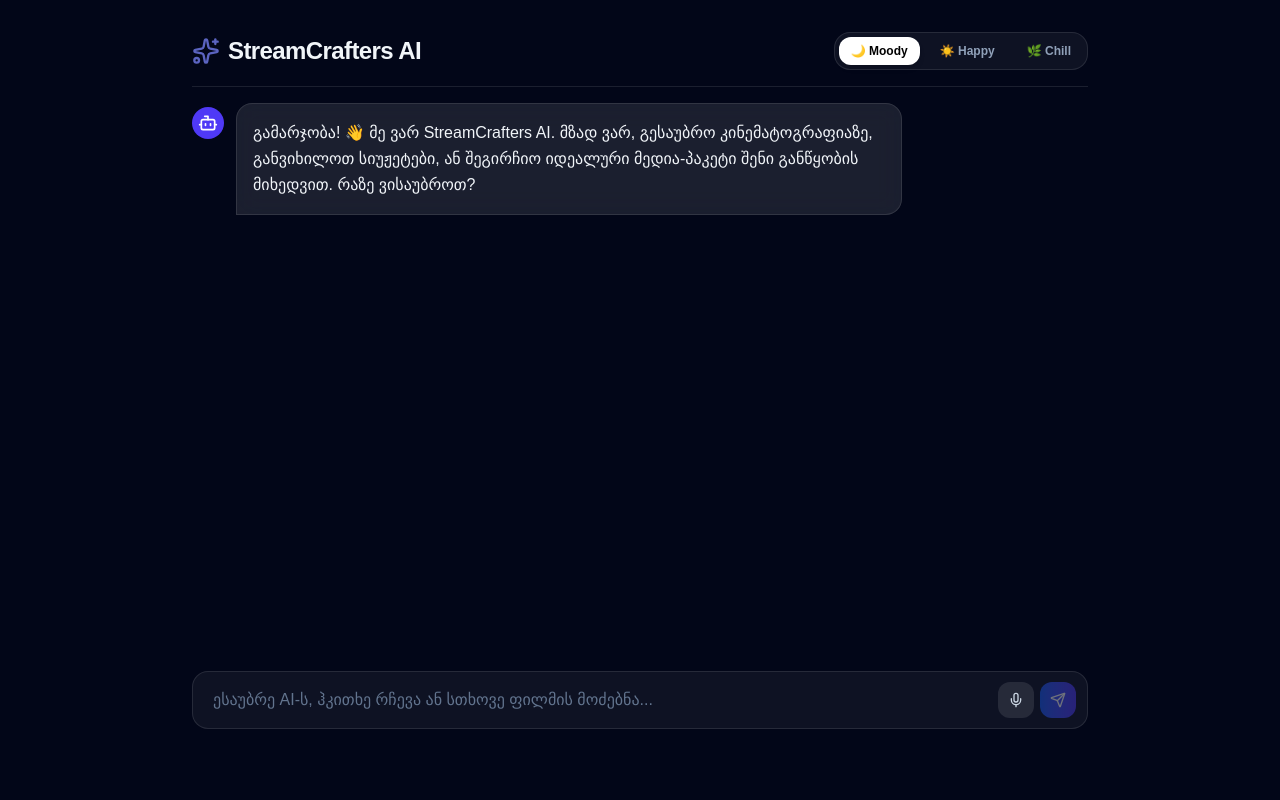
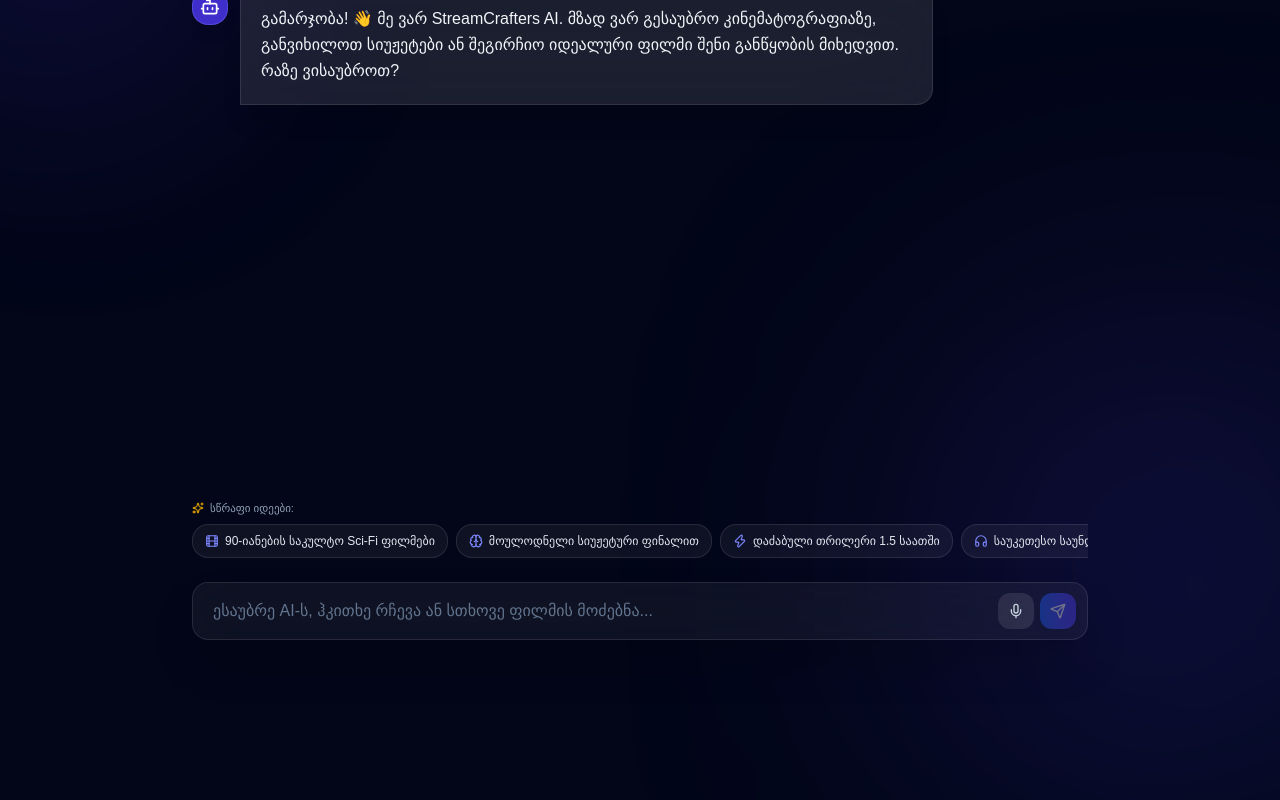
Before and after one commit to lukitomukba-hue/streamcrafters, a Next.js app: page / in a window 1280 px wide. Built offline with nearby package versions, Linux system fonts and the light colour scheme.

Commit message:
Add Glowing Ambient Orbs and Quick Prompt Chips UI

```diff
--- a/src/app/page.tsx
+++ b/src/app/page.tsx
@@ -1,7 +1,7 @@
 "use client";
 
 import { useState, useRef, useEffect } from "react";
-import { Sparkles, Music, Tv, Send, Mic, MicOff, Loader2, BookOpen, Play, X, Bot, User } from "lucide-react";
+import { Sparkles, Music, Tv, Send, Mic, MicOff, Loader2, BookOpen, Play, X, Bot, User, Film, Zap, Brain, Headphones } from "lucide-react";
 
 type Mood = "moody" | "happy" | "chill";
 
@@ -36,7 +36,7 @@
     {
       id: "1",
       sender: "ai",
-      text: "გამარჯობა! 👋 მე ვარ StreamCrafters AI. მზად ვარ, გესაუბრო კინემატოგრაფიაზე, განვიხილოთ სიუჟეტები, ან შეგირჩიო იდეალური მედია-პაკეტი შენი განწყობის მიხედვით. რაზე ვისაუბროთ?",
+      text: "გამარჯობა! 👋 მე ვარ StreamCrafters AI. მზად ვარ გესაუბრო კინემატოგრაფიაზე, განვიხილოთ სიუჟეტები ან შეგირჩიო იდეალური ფილმი შენი განწყობის მიხედვით. რაზე ვისაუბროთ?",
     },
   ]);
 
@@ -46,10 +46,17 @@
     messagesEndRef.current?.scrollIntoView({ behavior: "smooth" });
   }, [messages, loading]);
 
+  // 🌌 ატმოსფერული ფონების სტილები განწყობის მიხედვით
   const themeStyles = {
     moody: "bg-slate-950 text-slate-100 border-slate-800",
-    happy: "bg-amber-950 text-amber-50 border-amber-800",
-    chill: "bg-emerald-950 text-emerald-50 border-emerald-800",
+    happy: "bg-amber-950/90 text-amber-50 border-amber-800",
+    chill: "bg-emerald-950/90 text-emerald-50 border-emerald-800",
+  };
+
+  const orbGlows = {
+    moody: "from-blue-600/20 via-indigo-600/20 to-purple-800/20",
+    happy: "from-amber-500/20 via-orange-500/20 to-yellow-600/20",
+    chill: "from-emerald-500/20 via-teal-500/20 to-cyan-700/20",
   };
 
   const accentColors = {
@@ -57,6 +64,14 @@
     happy: "from-amber-500 to-orange-500 hover:from-amber-400 hover:to-orange-400",
     chill: "from-emerald-600 to-teal-600 hover:from-emerald-500 hover:to-teal-500",
   };
+
+  // 💡 სწრაფი Prompt Chips ღილაკების სია
+  const promptChips = [
+    { icon: <Film className="w-3.5 h-3.5" />, text: "90-იანების საკულტო Sci-Fi ფილმები" },
+    { icon: <Brain className="w-3.5 h-3.5" />, text: "მოულოდნელი სიუჟეტური ფინალით" },
+    { icon: <Zap className="w-3.5 h-3.5" />, text: "დაძაბული თრილერი 1.5 საათში" },
+    { icon: <Headphones className="w-3.5 h-3.5" />, text: "საუკეთესო საუნდტრეკის მქონე ფილმი" },
+  ];
 
   // 🎙️ ხმოვანი ძებნა
   const handleVoiceInput = () => {
@@ -86,13 +101,14 @@
   };
 
   // 💬 მესიჯის გაგზავნა
-  const handleSend = async () => {
-    if (!input.trim() || loading) return;
+  const handleSend = async (customText?: string) => {
+    const textToSend = customText || input;
+    if (!textToSend.trim() || loading) return;
 
     const userMsg: Message = {
       id: Date.now().toString(),
       sender: "user",
-      text: input.trim(),
+      text: textToSend.trim(),
     };
 
     const newMessages = [...messages, userMsg];
@@ -133,23 +149,36 @@
   };
 
   return (
-    <main className={`min-h-screen transition-colors duration-500 ${themeStyles[mood]} flex flex-col p-4 md:p-8 relative`}>
-      <div className="max-w-4xl w-full mx-auto flex-1 flex flex-col space-y-4">
+    <main className={`min-h-screen transition-colors duration-700 ${themeStyles[mood]} flex flex-col p-4 md:p-8 relative overflow-hidden select-none`}>
+
+      {/* 🌌 Dynamic Ambient Glowing Orbs (ატმოსფერული ფონური სინათლე) */}
+      <div className={`absolute -top-32 -left-32 w-96 h-96 bg-gradient-to-br ${orbGlows[mood]} rounded-full blur-[120px] pointer-events-none transition-all duration-1000 animate-pulse`} />
+      <div className={`absolute -bottom-32 -right-32 w-[30rem] h-[30rem] bg-gradient-to-tl ${orbGlows[mood]} rounded-full blur-[140px] pointer-events-none transition-all duration-1000`} />
+
+      <div className="max-w-4xl w-full mx-auto flex-1 flex flex-col space-y-4 relative z-10">
 
         {/* Header */}
-        <header className="flex items-center justify-between border-b border-white/10 pb-4">
-          <div className="flex items-center gap-2">
-            <Sparkles className="w-7 h-7 text-indigo-400 animate-pulse" />
-            <h1 className="text-xl md:text-2xl font-bold tracking-tight">StreamCrafters AI</h1>
+        <header className="flex items-center justify-between border-b border-white/10 pb-4 backdrop-blur-md">
+          <div className="flex items-center gap-2.5">
+            <div className="p-2 bg-white/10 rounded-2xl border border-white/10 backdrop-blur-xl">
+              <Sparkles className="w-6 h-6 text-indigo-400 animate-pulse" />
+            </div>
+            <div>
+              <h1 className="text-xl md:text-2xl font-black tracking-tight bg-gradient-to-r from-white via-slate-200 to-slate-400 bg-clip-text text-transparent">
+                StreamCrafters AI
+              </h1>
+              <p className="text-[10px] md:text-xs text-slate-400">Multi-Agent Cinema Companion</p>
+            </div>
           </div>
 
-          <div className="flex items-center gap-2 bg-white/5 p-1 rounded-2xl border border-white/10">
+          {/* Mood Selector */}
+          <div className="flex items-center gap-1.5 bg-white/5 p-1.5 rounded-2xl border border-white/10 backdrop-blur-xl">
             {(["moody", "happy", "chill"] as Mood[]).map((m) => (
               <button
                 key={m}
                 onClick={() => setMood(m)}
-                className={`px-3 py-1.5 rounded-xl text-xs font-semibold capitalize transition-all ${
-                  mood === m ? "bg-white text-black shadow-md" : "text-slate-400 hover:text-white"
+                className={`px-3 py-1.5 rounded-xl text-xs font-semibold capitalize transition-all duration-300 ${
+                  mood === m ? "bg-white text-black shadow-lg scale-105" : "text-slate-400 hover:text-white"
                 }`}
               >
                 {m === "moody" && "🌙 Moody"}
@@ -161,61 +190,61 @@
         </header>
 
         {/* 💬 Chat Container */}
-        <div className="flex-1 overflow-y-auto space-y-4 pr-2 max-h-[68vh] min-h-[50vh]">
+        <div className="flex-1 overflow-y-auto space-y-4 pr-2 max-h-[62vh] min-h-[48vh] custom-scrollbar">
           {messages.map((msg) => (
             <div
               key={msg.id}
               className={`flex gap-3 ${msg.sender === "user" ? "justify-end" : "justify-start"}`}
             >
               {msg.sender === "ai" && (
-                <div className="w-8 h-8 rounded-full bg-indigo-600 flex items-center justify-center shrink-0 mt-1">
+                <div className="w-9 h-9 rounded-2xl bg-indigo-600/80 border border-indigo-400/30 flex items-center justify-center shrink-0 mt-1 shadow-lg backdrop-blur-md">
                   <Bot className="w-5 h-5 text-white" />
                 </div>
               )}
 
-              <div className="max-w-[85%] md:max-w-[75%] space-y-3">
+              <div className="max-w-[85%] md:max-w-[78%] space-y-3">
                 <div
-                  className={`p-4 rounded-2xl text-sm md:text-base leading-relaxed whitespace-pre-wrap ${
+                  className={`p-4 md:p-5 rounded-2xl text-sm md:text-base leading-relaxed whitespace-pre-wrap transition-all duration-300 ${
                     msg.sender === "user"
-                      ? "bg-indigo-600 text-white rounded-br-none ml-auto"
-                      : "bg-white/10 backdrop-blur-md border border-white/10 rounded-bl-none"
+                      ? "bg-gradient-to-r from-indigo-600 to-blue-600 text-white rounded-br-none ml-auto shadow-xl"
+                      : "bg-white/10 backdrop-blur-xl border border-white/10 rounded-bl-none shadow-xl hover:border-white/20"
                   }`}
                 >
                   {msg.text}
                 </div>
 
-                {/* Movie Card */}
+                {/* 🎬 Movie Card */}
                 {msg.movie && (
-                  <div className="border border-white/15 bg-black/40 rounded-2xl p-5 space-y-4 backdrop-blur-lg shadow-2xl animate-in fade-in duration-300">
+                  <div className="border border-white/15 bg-black/50 rounded-3xl p-5 md:p-6 space-y-4 backdrop-blur-2xl shadow-2xl transition-all hover:border-white/30">
                     <div className="flex items-start justify-between border-b border-white/10 pb-3">
                       <div>
-                        <h3 className="text-xl font-black text-white">{msg.movie.title} ({msg.movie.year})</h3>
-                        <p className="text-slate-400 text-xs mt-0.5">
-                          რეჟისორი: {msg.movie.director} | IMDb: ⭐ {msg.movie.imdbRating}
+                        <h3 className="text-xl md:text-2xl font-black text-white tracking-wide">{msg.movie.title} ({msg.movie.year})</h3>
+                        <p className="text-slate-400 text-xs mt-1">
+                          რეჟისორი: <span className="text-slate-200 font-medium">{msg.movie.director}</span> | IMDb: ⭐ <span className="text-amber-400 font-bold">{msg.movie.imdbRating}</span>
                         </p>
                       </div>
-                      <span className="px-2.5 py-1 bg-amber-500/20 text-amber-300 border border-amber-500/30 rounded-lg text-xs font-bold">
-                        {msg.movie.matchScore}% Match
+                      <span className="px-3 py-1 bg-emerald-500/20 text-emerald-300 border border-emerald-500/30 rounded-xl text-xs font-black tracking-wider shadow-inner">
+                        {msg.movie.matchScore}% MATCH
                       </span>
                     </div>
 
-                    <p className="text-slate-300 text-xs md:text-sm">
-                      <strong className="text-white">AI დასაბუთება:</strong> {msg.movie.aiReasoning}
+                    <p className="text-slate-300 text-xs md:text-sm leading-relaxed">
+                      <strong className="text-white font-semibold">AI დასაბუთება:</strong> {msg.movie.aiReasoning}
                     </p>
 
                     <button
                       onClick={() => setSelectedTrailerMovie(msg.movie!)}
-                      className="w-full py-2.5 bg-red-600 hover:bg-red-500 text-white font-bold text-xs md:text-sm rounded-xl flex items-center justify-center gap-2 transition shadow-md"
+                      className="w-full py-3 bg-red-600 hover:bg-red-500 text-white font-bold text-xs md:text-sm rounded-2xl flex items-center justify-center gap-2 transition-all shadow-lg active:scale-95"
                     >
-                      <Play className="w-4 h-4 fill-white" /> თრეილერის ყურება
+                      <Play className="w-4 h-4 fill-white" /> ოფიციალური თრეილერის ყურება
                     </button>
 
                     <div className="grid grid-cols-1 md:grid-cols-2 gap-2 text-xs pt-1">
-                      <div className="p-2.5 bg-white/5 rounded-xl border border-white/5 flex items-center gap-2">
+                      <div className="p-3 bg-white/5 rounded-2xl border border-white/5 flex items-center gap-2.5 backdrop-blur-md">
                         <Tv className="w-4 h-4 text-indigo-400" />
-                        <span className="truncate">{msg.movie.streamingPlatforms?.join(", ")}</span>
+                        <span className="truncate text-slate-300">{msg.movie.streamingPlatforms?.join(", ")}</span>
                       </div>
-                      <div className="p-2.5 bg-white/5 rounded-xl border border-white/5 flex items-center gap-2">
+                      <div className="p-3 bg-white/5 rounded-2xl border border-white/5 flex items-center gap-2.5 backdrop-blur-md">
                         <Music className="w-4 h-4 text-emerald-400" />
                         <a
                           href={msg.movie.soundtrackUrl}
@@ -227,9 +256,9 @@
                         </a>
                       </div>
                       {msg.movie.bookTitle && (
-                        <div className="p-2.5 bg-white/5 rounded-xl border border-white/5 flex items-center gap-2 md:col-span-2">
+                        <div className="p-3 bg-white/5 rounded-2xl border border-white/5 flex items-center gap-2.5 md:col-span-2 backdrop-blur-md">
                           <BookOpen className="w-4 h-4 text-amber-400" />
-                          <span className="truncate">{msg.movie.bookTitle}</span>
+                          <span className="truncate text-amber-200">{msg.movie.bookTitle}</span>
                         </div>
                       )}
                     </div>
@@ -238,7 +267,7 @@
               </div>
 
               {msg.sender === "user" && (
-                <div className="w-8 h-8 rounded-full bg-slate-700 flex items-center justify-center shrink-0 mt-1">
+                <div className="w-9 h-9 rounded-2xl bg-slate-800 border border-slate-700 flex items-center justify-center shrink-0 mt-1 shadow-lg">
                   <User className="w-5 h-5 text-slate-300" />
                 </div>
               )}
@@ -246,21 +275,41 @@
           ))}
 
           {loading && (
-            <div className="flex items-center gap-3 text-slate-400 text-sm animate-pulse">
-              <div className="w-8 h-8 rounded-full bg-indigo-600/50 flex items-center justify-center">
+            <div className="flex items-center gap-3 text-slate-400 text-sm animate-pulse p-2">
+              <div className="w-9 h-9 rounded-2xl bg-indigo-600/50 flex items-center justify-center">
                 <Bot className="w-5 h-5 text-white" />
               </div>
-              <Loader2 className="w-4 h-4 animate-spin" /> StreamCrafters აზროვნებს...
+              <Loader2 className="w-4 h-4 animate-spin text-indigo-400" /> StreamCrafters აზროვნებს...
             </div>
           )}
 
           <div ref={messagesEndRef} />
         </div>
 
-        {/* Input */}
-        <div className="relative pt-2">
+        {/* 💡 Quick Prompt Chips (სწრაფი იდეების ღილაკები) */}
+        <div className="pt-2">
+          <p className="text-[11px] text-slate-400 mb-2 font-medium flex items-center gap-1.5">
+            <Sparkles className="w-3 h-3 text-amber-400" /> სწრაფი იდეები:
+          </p>
+          <div className="flex items-center gap-2 overflow-x-auto pb-1 scrollbar-none">
+            {promptChips.map((chip, idx) => (
+              <button
+                key={idx}
+                onClick={() => handleSend(chip.text)}
+                disabled={loading}
+                className="flex items-center gap-1.5 px-3 py-2 bg-white/5 hover:bg-white/15 border border-white/10 rounded-2xl text-xs font-medium whitespace-nowrap transition-all duration-200 active:scale-95 text-slate-200 disabled:opacity-50"
+              >
+                <span className="text-indigo-400">{chip.icon}</span>
+                {chip.text}
+              </button>
+            ))}
+          </div>
+        </div>
+
+        {/* 📥 Input Area */}
+        <div className="relative pt-1">
           {isListening && (
-            <p className="text-xs text-red-400 mb-2 animate-pulse text-center">
+            <p className="text-xs text-red-400 mb-2 animate-pulse text-center font-medium">
               🎙️ გისმენთ... ილაპარაკეთ...
             </p>
           )}
@@ -272,16 +321,16 @@
               onChange={(e) => setInput(e.target.value)}
               onKeyDown={(e) => e.key === "Enter" && handleSend()}
               placeholder="ესაუბრე AI-ს, ჰკითხე რჩევა ან სთხოვე ფილმის მოძებნა..."
-              className="w-full pl-5 pr-24 py-4 bg-white/5 border border-white/10 rounded-2xl focus:outline-none focus:border-white/30 text-sm md:text-base placeholder:text-slate-500"
+              className="w-full pl-5 pr-28 py-4 bg-white/5 border border-white/10 rounded-2xl focus:outline-none focus:border-white/30 backdrop-blur-xl text-sm md:text-base placeholder:text-slate-500 shadow-2xl transition-all"
             />
 
             <div className="absolute right-3 flex items-center gap-1.5">
               <button
                 onClick={handleVoiceInput}
                 title="ხმოვანი შეყვანა"
-                className={`p-2.5 rounded-xl transition ${
+                className={`p-2.5 rounded-xl transition-all ${
                   isListening
-                    ? "bg-red-500 text-white animate-bounce"
+                    ? "bg-red-500 text-white animate-bounce shadow-lg"
                     : "bg-white/10 text-slate-300 hover:bg-white/20"
                 }`}
               >
@@ -289,9 +338,9 @@
               </button>
 
               <button
-                onClick={handleSend}
+                onClick={() => handleSend()}
                 disabled={!input.trim() || loading}
-                className={`p-2.5 rounded-xl bg-gradient-to-r ${accentColors[mood]} text-white transition disabled:opacity-40`}
+                className={`p-2.5 rounded-xl bg-gradient-to-r ${accentColors[mood]} text-white transition-all shadow-lg active:scale-95 disabled:opacity-40`}
               >
                 <Send className="w-4 h-4" />
               </button>
@@ -301,17 +350,17 @@
 
       </div>
 
-      {/* Trailer Modal */}
+      {/* 🍿 Trailer Modal */}
       {selectedTrailerMovie && (
-        <div className="fixed inset-0 bg-black/80 backdrop-blur-md z-50 flex items-center justify-center p-4">
+        <div className="fixed inset-0 bg-black/80 backdrop-blur-xl z-50 flex items-center justify-center p-4 animate-in fade-in duration-300">
           <div className="bg-slate-900 border border-white/20 rounded-3xl w-full max-w-3xl overflow-hidden shadow-2xl relative">
-            <div className="p-4 border-b border-white/10 flex items-center justify-between">
-              <h3 className="font-bold text-base md:text-lg">{selectedTrailerMovie.title} — Official Trailer</h3>
+            <div className="p-4 border-b border-white/10 flex items-center justify-between bg-white/5">
+              <h3 className="font-bold text-base md:text-lg text-white">{selectedTrailerMovie.title} — Official Trailer</h3>
               <button
                 onClick={() => setSelectedTrailerMovie(null)}
-                className="p-2 rounded-xl bg-white/10 hover:bg-white/20 transition"
+                className="p-2 rounded-xl bg-white/10 hover:bg-white/20 transition active:scale-95"
               >
-                <X className="w-5 h-5" />
+                <X className="w-5 h-5 text-white" />
               </button>
             </div>
             <div className="relative aspect-video w-full">
```
